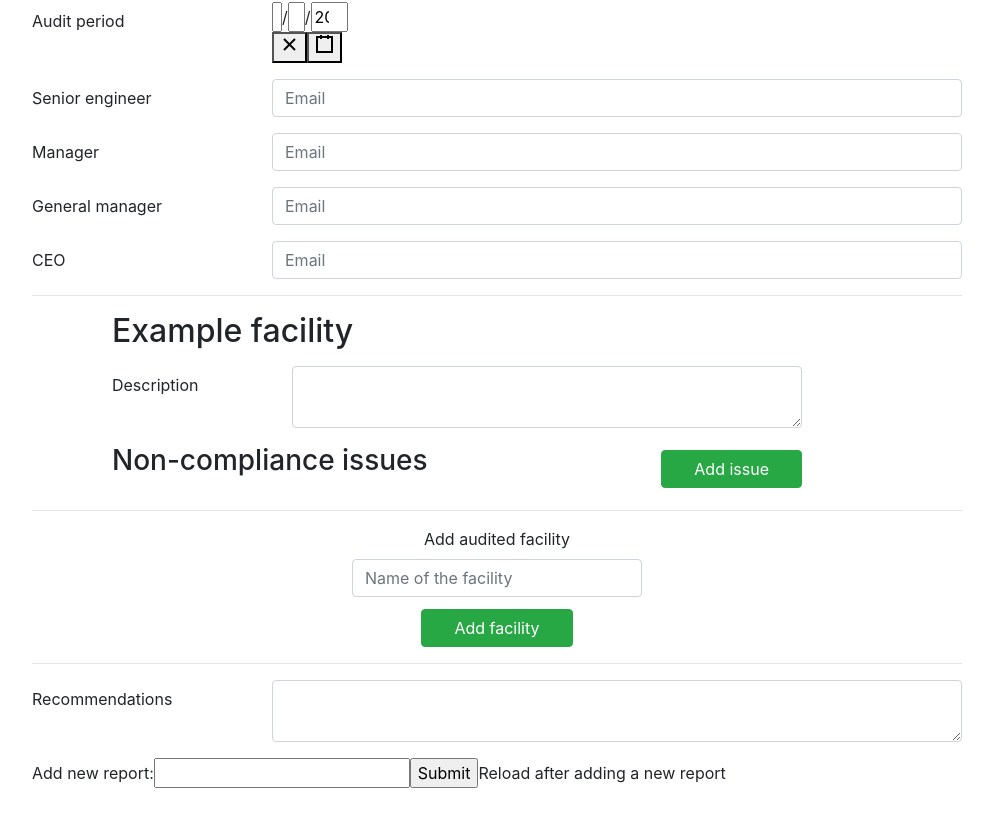
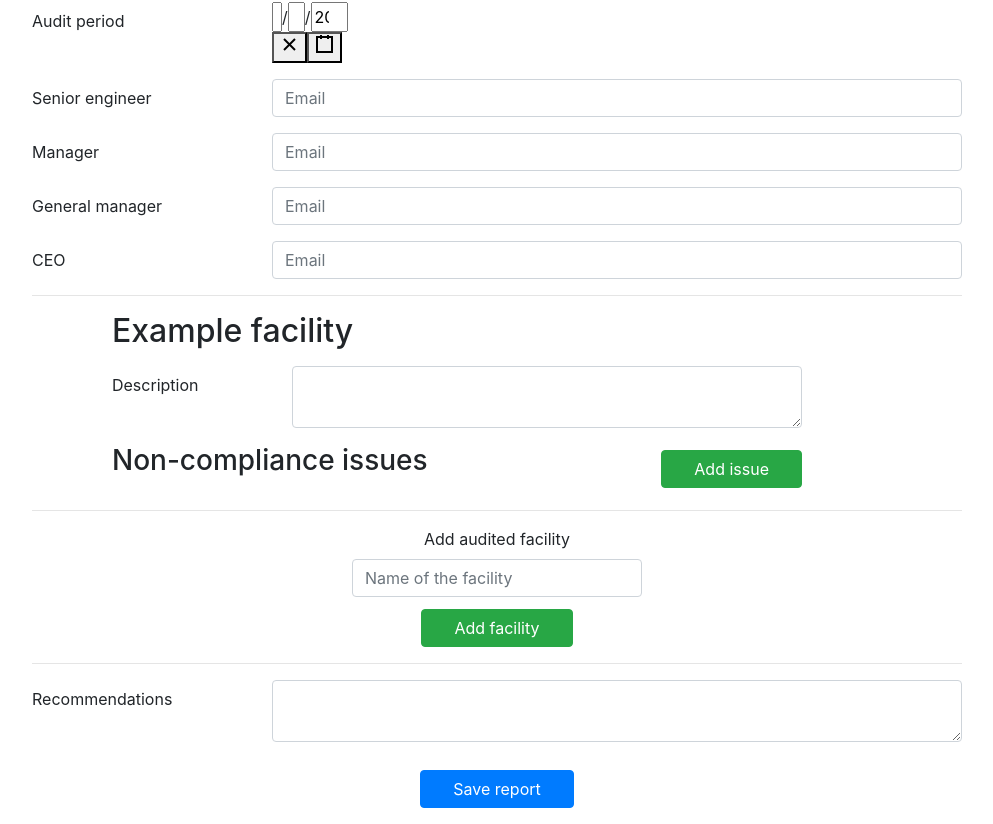
Before and after one commit to MasaSip/compliance-auditing-portal-front-end, a React (Create React App) app: page /create-report in a window 1280 px wide. Shown: the part 216-1040 px from the top of the page, without its empty margins (143-1136 px from the left). Before the commit the page ends 1012 px from the top, so only its background shows below. Built offline with nearby package versions, Linux system fonts and the light colour scheme.

Commit message:
Add save button

```diff
--- a/src/CreateReportPage.jsx
+++ b/src/CreateReportPage.jsx
@@ -1,5 +1,5 @@
 import React, {Component} from 'react';
-import { Col, Container, Form, FormGroup, Label } from 'reactstrap';
+import { Col, Container, Form, FormGroup, Label, Button } from 'reactstrap';
 import DatePicker from 'react-date-picker';
 
 import FieldGroup from './FieldGroup'
@@ -192,7 +192,18 @@ class AddReport extends Component {
                         labelFor="recommendations"
                         onChange={this.handleChange}
                     />
+                    <FormGroup row>
+                        <Col sm={{size: 4, offset: 4}} align="center">
+                            <Button
+                                color="primary"
+                                className="btn-space btn-wide"
+                            >
+                            Save report
+                            </Button>
+                        </Col>
+                    </FormGroup>
                 </Form>
+                {/**
                 <Form onSubmit={this.handleSubmit}>
                     <label>
                         Add new report:
@@ -201,6 +212,8 @@ class AddReport extends Component {
                     <input type="submit" value="Submit" />
                     Reload after adding a new report
                 </Form>
+                */
+                }
             </Container>
         );
     }
```
